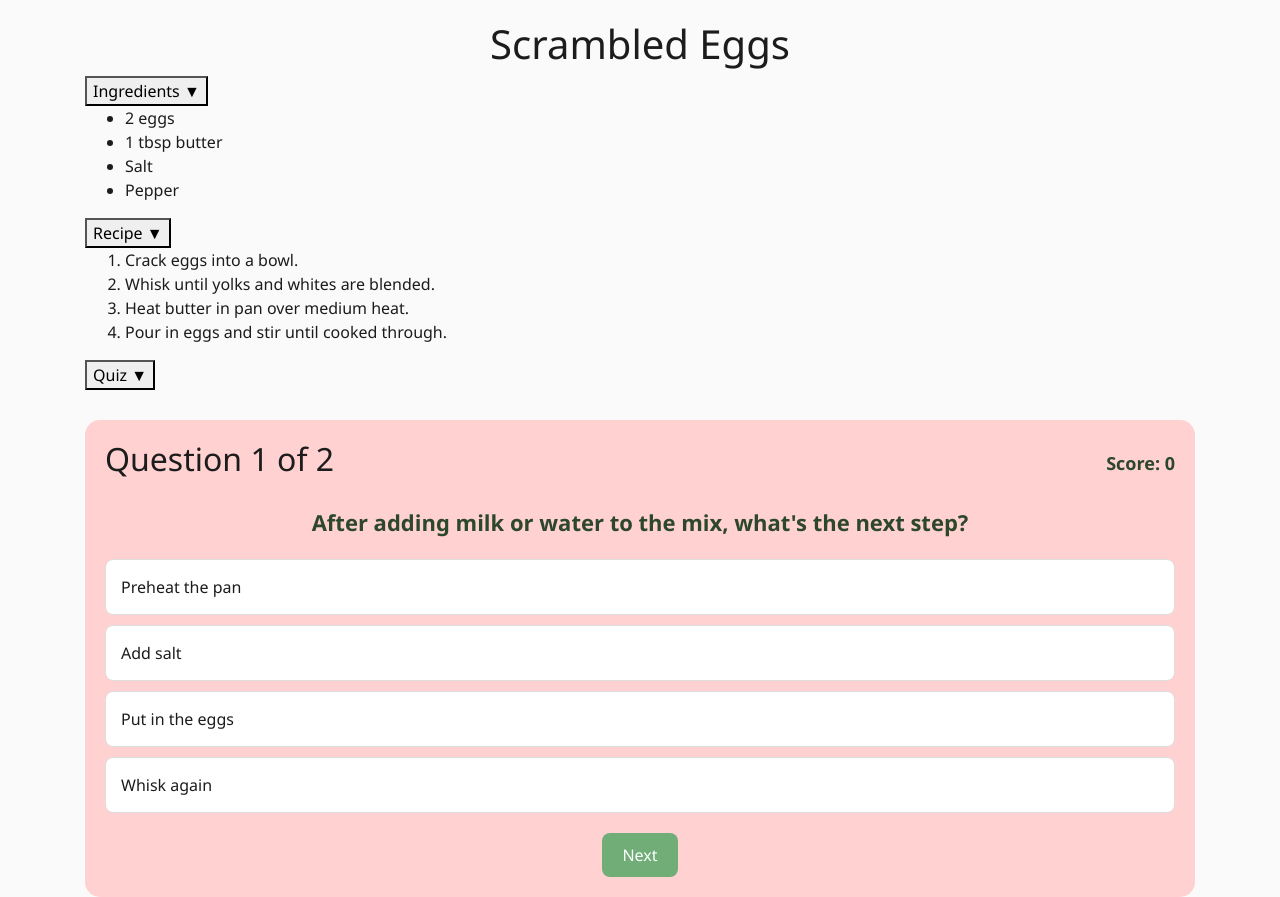
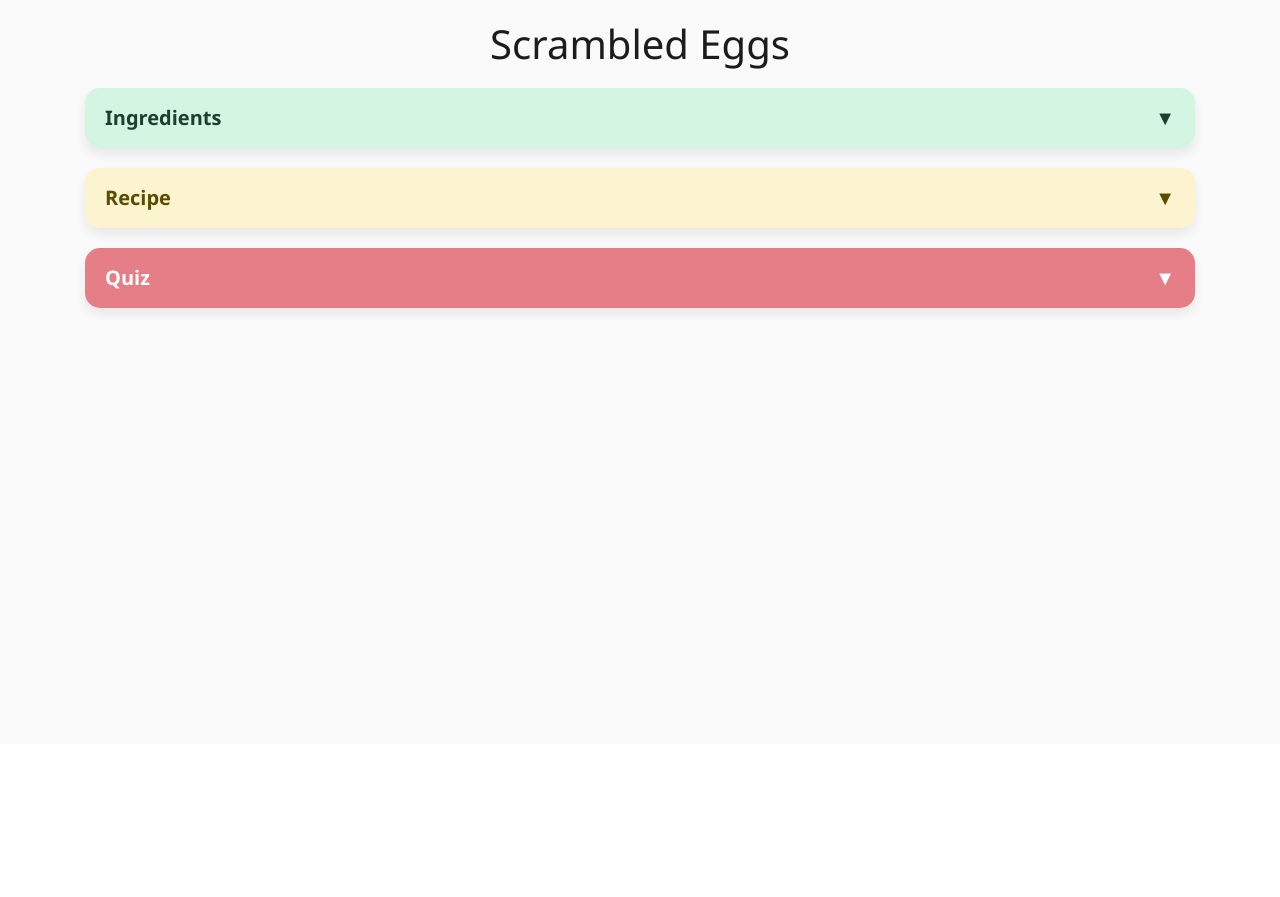
Before and after one commit to andyzhou443/Dorm-Cooking, a Flask app: page /recipes/1 in a window 1280 px wide. Shown: the part 56-953 px from the top of the page. After the commit the page ends 372 px from the top, so only its background shows below. Run offline with Flask 3, Linux system fonts and the light colour scheme; some libraries are stand-ins or nearby versions.

Commit message:
added styling styling for ingredients recipes and added measurements

```diff
--- a/server.py
+++ b/server.py
@@ -46,7 +46,7 @@
         "cost": "$$",
         "genre": "Lunch/Dinner",
         "difficulty": "Easy",
-        "ingredients": ["1 can chickpeas", "1 cucumber", "1 red onion", "Feta cheese", "Olive oil", "Lemon juice"],
+        "ingredients": ["1 can chickpeas (15 oz), drained and rinsed", "1 cucumber, diced", "1 small red onion, finely chopped", "½ cup crumbled feta cheese", "2–3 tablespoons olive oil", "2 tablespoons lemon juice (freshly squeezed)"],
         "steps": [
             "Rinse chickpeas and drain.",
             "Chop cucumber, onion, and feta.",
--- a/static/main.css
+++ b/static/main.css
@@ -378,3 +378,143 @@
     outline: none;
     box-shadow: none;
 }
+
+
+
+
+
+/*obi- styling for recipe and ingredients*/
+/* Shared Dropdown Styling */
+.dropdown {
+    margin: 20px 0;
+    border-radius: 15px;
+    overflow: hidden;
+    box-shadow: 0 6px 12px rgba(0,0,0,0.08);
+}
+
+.dropdown-btn {
+    width: 100%;
+    text-align: left;
+    padding: 15px 20px;
+    font-size: 20px;
+    font-weight: bold;
+    border: none;
+    cursor: pointer;
+    color: white;
+    display: flex;
+    justify-content: space-between;
+    align-items: center;
+}
+
+/* Section-Specific Dropdown Styles */
+/* Pastel-themed Dropdown Styling */
+.dropdown.green .dropdown-btn {
+    background-color: #d5f5e3; /* pastel light green */
+    color: #1e3e2e;
+    font-weight: bold;
+}
+
+.dropdown.yellow .dropdown-btn {
+    background-color: #fcf3cf; /* pastel yellow */
+    color: #5b4a00;
+    font-weight: bold;
+}
+
+.dropdown.pink .dropdown-btn {
+    background-color: #e67e88;
+}
+
+/* Dropdown content */
+.dropdown-content {
+    background-color: #fff;
+    display: none;
+    padding: 20px;
+    font-size: 16px;
+    color: #333;
+    border-top: 1px solid #ccc;
+}
+
+.dropdown-content ul,
+.dropdown-content ol {
+    padding-left: 20px;
+}
+
+.dropdown-content li {
+    margin-bottom: 8px;
+    line-height: 1.6;
+}
+
+/* Recipe Step List Styling */
+.step-list {
+    display: flex;
+    flex-direction: column;
+    gap: 12px;
+}
+
+.step-item {
+    background-color: #fcf3cf; /* pastel yellow */
+    border-radius: 12px;
+    padding: 14px 18px;
+    display: flex;
+    align-items: center;
+    gap: 15px;
+    box-shadow: 0 2px 6px rgba(0,0,0,0.05);
+    transition: background-color 0.2s ease;
+}
+
+.step-checkbox {
+    width: 20px;
+    height: 20px;
+    border-radius: 50%;
+    border: 2px solid #444;
+    appearance: none;
+    cursor: pointer;
+    position: relative;
+}
+
+.step-checkbox:checked::before {
+    content: "";
+    position: absolute;
+    top: 3px;
+    left: 3px;
+    width: 10px;
+    height: 10px;
+    background-color: #4CAF50;
+    border-radius: 50%;
+}
+
+.step-label {
+    font-size: 16px;
+    color: #1e3e2e;
+    cursor: pointer;
+}
+
+/* Ingredient Item Styling */
+.ingredient-list {
+    display: flex;
+    flex-direction: column;
+    gap: 10px;
+}
+
+.ingredient-item {
+    background-color: #fcf3cf; /* pastel yellow */
+    padding: 12px 16px;
+    border-radius: 12px;
+    font-size: 16px;
+    color: #5b4a00;
+    box-shadow: 0 1px 4px rgba(0,0,0,0.05);
+}
+.ingredient-list {
+    display: flex;
+    flex-direction: column;
+    gap: 10px;
+}
+
+.ingredient-item {
+    background-color: #d5f5e3; /* pastel light green */
+    padding: 12px 16px;
+    border-radius: 12px;
+    font-size: 16px;
+    color: #1e3e2e;
+    box-shadow: 0 1px 4px rgba(0, 0, 0, 0.05);
+}
--- a/templates/recipe.html
+++ b/templates/recipe.html
@@ -7,11 +7,11 @@
 <div class="dropdown green">
     <button class="dropdown-btn">Ingredients <span>▼</span></button>
     <div class="dropdown-content">
-        <ul>
+        <div class="ingredient-list">
             {% for item in recipe.ingredients %}
-                <li>{{ item }}</li>
+            <div class="ingredient-item">{{ item }}</div>
             {% endfor %}
-        </ul>
+        </div>
     </div>
 </div>
 
@@ -19,11 +19,16 @@
 <div class="dropdown yellow">
     <button class="dropdown-btn">Recipe <span>▼</span></button>
     <div class="dropdown-content">
-        <ol>
+        <div class="step-list">
             {% for step in recipe.steps %}
-                <li>{{ step }}</li>
+            <div class="step-item">
+                <input type="checkbox" id="step{{ loop.index }}" class="step-checkbox">
+                <label for="step{{ loop.index }}" class="step-label">
+                    <strong>Step {{ loop.index }}:</strong> {{ step }}
+                </label>
+            </div>
             {% endfor %}
-        </ol>
+        </div>
     </div>
 </div>
 
```
